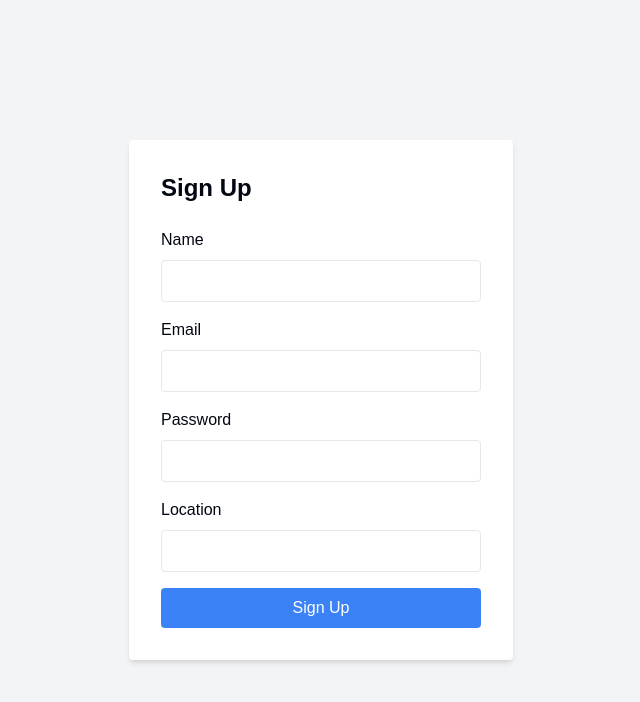
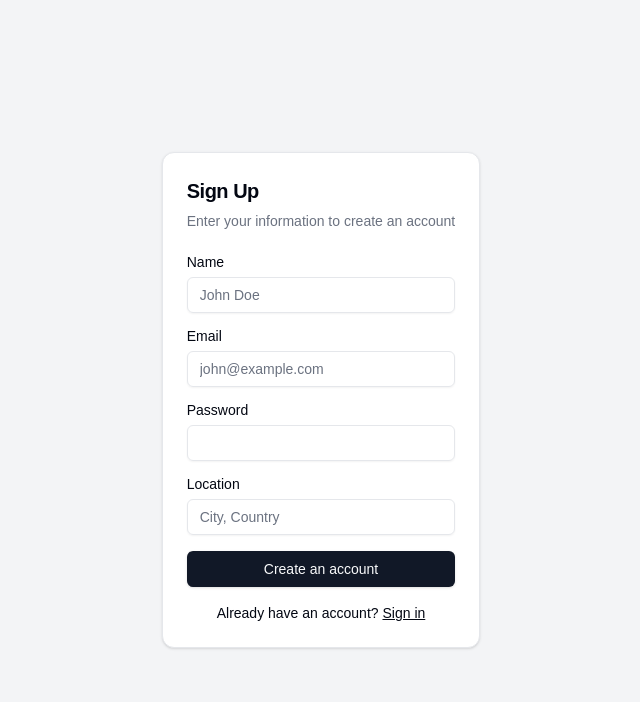
Before and after one commit to romxai/foodshare-app, a Next.js app: page /signup in a window 1280 px wide. Shown: the top 702 px of the page, without its empty margins (319-959 px from the left). Built offline with nearby package versions, Linux system fonts and the light colour scheme.

Commit message:
v1.1-login-signup

```diff
--- a/app/components/LoginForm.tsx
+++ b/app/components/LoginForm.tsx
@@ -2,6 +2,18 @@
 
 import React, { useState } from 'react';
 import { useRouter } from 'next/navigation';
+import Link from "next/link";
+
+import { Button } from "@/components/ui/button";
+import {
+  Card,
+  CardContent,
+  CardDescription,
+  CardHeader,
+  CardTitle,
+} from "@/components/ui/card";
+import { Input } from "@/components/ui/input";
+import { Label } from "@/components/ui/label";
 
 const LoginForm: React.FC = () => {
   const [email, setEmail] = useState('');
@@ -36,32 +48,54 @@ const LoginForm: React.FC = () => {
   };
 
   return (
-    <form onSubmit={handleSubmit} className="space-y-4">
-      <div>
-        <label htmlFor="email" className="block mb-2">Email</label>
-        <input
+    <Card className="mx-auto max-w-sm">
+      <CardHeader>
+        <CardTitle className="text-2xl">Login</CardTitle>
+        <CardDescription>
+          Enter your email below to login to your account
+        </CardDescription>
+      </CardHeader>
+      <CardContent>
+        <form onSubmit={handleSubmit} className="grid gap-4">
+          <div className="grid gap-2">
+            <Label htmlFor="email">Email</Label>
+            <Input
+              id="email"
               type="email"
-          id="email"
               value={email}
               onChange={(e) => setEmail(e.target.value)}
+              placeholder="m@example.com"
               required
-          className="w-full p-2 border rounded"
             />
           </div>
-      <div>
-        <label htmlFor="password" className="block mb-2">Password</label>
-        <input
+          <div className="grid gap-2">
+            <div className="flex items-center">
+              <Label htmlFor="password">Password</Label>
+              <Link href="#" className="ml-auto inline-block text-sm underline">
+                Forgot your password?
+              </Link>
+            </div>
+            <Input
+              id="password"
               type="password"
-          id="password"
               value={password}
               onChange={(e) => setPassword(e.target.value)}
               required
-          className="w-full p-2 border rounded"
             />
           </div>
-      {error && <p className="text-red-500">{error}</p>}
-      <button type="submit" className="w-full bg-blue-500 text-white p-2 rounded">Login</button>
+          {error && <p className="text-red-500 text-sm">{error}</p>}
+          <Button type="submit" className="w-full">
+            Login
+          </Button>
         </form>
+        <div className="mt-4 text-center text-sm">
+          Don&apos;t have an account?{" "}
+          <Link href="/signup" className="underline">
+            Sign up
+          </Link>
+        </div>
+      </CardContent>
+    </Card>
   );
 };
 
--- a/app/components/SignupForm.tsx
+++ b/app/components/SignupForm.tsx
@@ -2,6 +2,18 @@
 
 import React, { useState } from 'react';
 import { useRouter } from 'next/navigation';
+import Link from "next/link";
+
+import { Button } from "@/components/ui/button";
+import {
+  Card,
+  CardContent,
+  CardDescription,
+  CardHeader,
+  CardTitle,
+} from "@/components/ui/card";
+import { Input } from "@/components/ui/input";
+import { Label } from "@/components/ui/label";
 
 const SignupForm: React.FC = () => {
   const [name, setName] = useState('');
@@ -38,54 +50,69 @@ const SignupForm: React.FC = () => {
   };
 
   return (
-    <form onSubmit={handleSubmit} className="space-y-4">
-      <div>
-        <label htmlFor="name" className="block mb-2">Name</label>
-        <input
-          type="text"
+    <Card className="mx-auto max-w-sm">
+      <CardHeader>
+        <CardTitle className="text-xl">Sign Up</CardTitle>
+        <CardDescription>
+          Enter your information to create an account
+        </CardDescription>
+      </CardHeader>
+      <CardContent>
+        <form onSubmit={handleSubmit} className="grid gap-4">
+          <div className="grid gap-2">
+            <Label htmlFor="name">Name</Label>
+            <Input
               id="name"
               value={name}
               onChange={(e) => setName(e.target.value)}
+              placeholder="John Doe"
               required
-          className="w-full p-2 border rounded"
             />
           </div>
-      <div>
-        <label htmlFor="email" className="block mb-2">Email</label>
-        <input
+          <div className="grid gap-2">
+            <Label htmlFor="email">Email</Label>
+            <Input
+              id="email"
               type="email"
-          id="email"
               value={email}
               onChange={(e) => setEmail(e.target.value)}
+              placeholder="john@example.com"
               required
-          className="w-full p-2 border rounded"
             />
           </div>
-      <div>
-        <label htmlFor="password" className="block mb-2">Password</label>
-        <input
+          <div className="grid gap-2">
+            <Label htmlFor="password">Password</Label>
+            <Input
+              id="password"
               type="password"
-          id="password"
               value={password}
               onChange={(e) => setPassword(e.target.value)}
               required
-          className="w-full p-2 border rounded"
             />
           </div>
-      <div>
-        <label htmlFor="location" className="block mb-2">Location</label>
-        <input
-          type="text"
+          <div className="grid gap-2">
+            <Label htmlFor="location">Location</Label>
+            <Input
               id="location"
               value={location}
               onChange={(e) => setLocation(e.target.value)}
+              placeholder="City, Country"
               required
-          className="w-full p-2 border rounded"
             />
           </div>
-      {error && <p className="text-red-500">{error}</p>}
-      <button type="submit" className="w-full bg-blue-500 text-white p-2 rounded">Sign Up</button>
+          {error && <p className="text-red-500 text-sm">{error}</p>}
+          <Button type="submit" className="w-full">
+            Create an account
+          </Button>
         </form>
+        <div className="mt-4 text-center text-sm">
+          Already have an account?{" "}
+          <Link href="/login" className="underline">
+            Sign in
+          </Link>
+        </div>
+      </CardContent>
+    </Card>
   );
 };
 
--- a/app/login/page.tsx
+++ b/app/login/page.tsx
@@ -4,10 +4,7 @@ import LoginForm from '../components/LoginForm';
 const LoginPage: React.FC = () => {
   return (
     <div className="min-h-screen bg-gray-100 flex items-center justify-center">
-      <div className="bg-white p-8 rounded shadow-md w-96">
-        <h1 className="text-2xl font-bold mb-6">Login</h1>
-        <LoginForm />
-      </div>
+      <LoginForm />
     </div>
   );
 };
--- a/app/signup/page.tsx
+++ b/app/signup/page.tsx
@@ -4,10 +4,7 @@ import SignupForm from '../components/SignupForm';
 const SignupPage: React.FC = () => {
   return (
     <div className="min-h-screen bg-gray-100 flex items-center justify-center">
-      <div className="bg-white p-8 rounded shadow-md w-96">
-        <h1 className="text-2xl font-bold mb-6">Sign Up</h1>
-        <SignupForm />
-      </div>
+      <SignupForm />
     </div>
   );
 };
```
Lines whose indentation alone changed are shown as unchanged.
